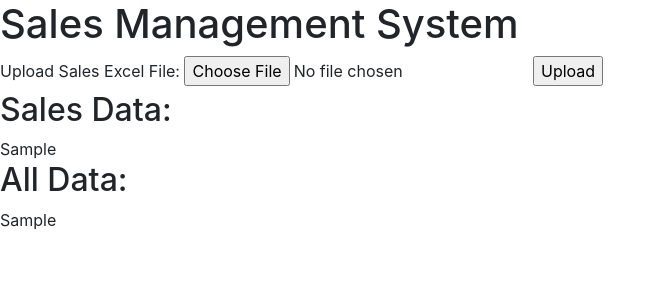
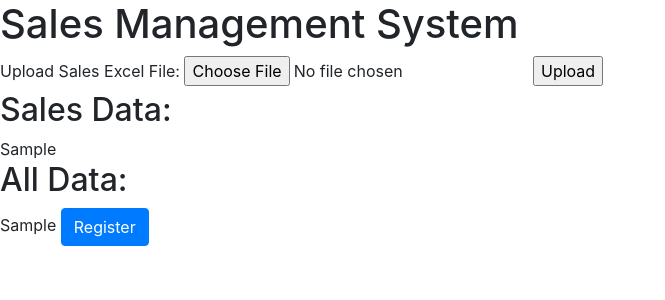
Before and after one commit to victor0089/full-test, a Flask app: template templates/index.html in a window 1280 px wide. Shown: the top 300 px of the page, without its empty margins (0-665 px from the left). Run offline with Flask 3, Linux system fonts and the light colour scheme; the template is opened without the code that fills it: most values are stand-ins (such as "Sample title", 1, 10 or a date in 2020); parts of the project's set-up code (start-up, migrations or seed data) failed here and were passed over; some libraries are stand-ins or nearby versions.

Commit message:
Update index.html

```diff
--- a/templates/index.html
+++ b/templates/index.html
@@ -40,6 +40,12 @@
 {% endwith %}
 
 <!-- ... -->
+    <!-- ... -->
+
+<a href="{{ url_for('register') }}" class="btn btn-primary">Register</a>
+
+<!-- ... -->
+
 
 </body>
 </html>
```
